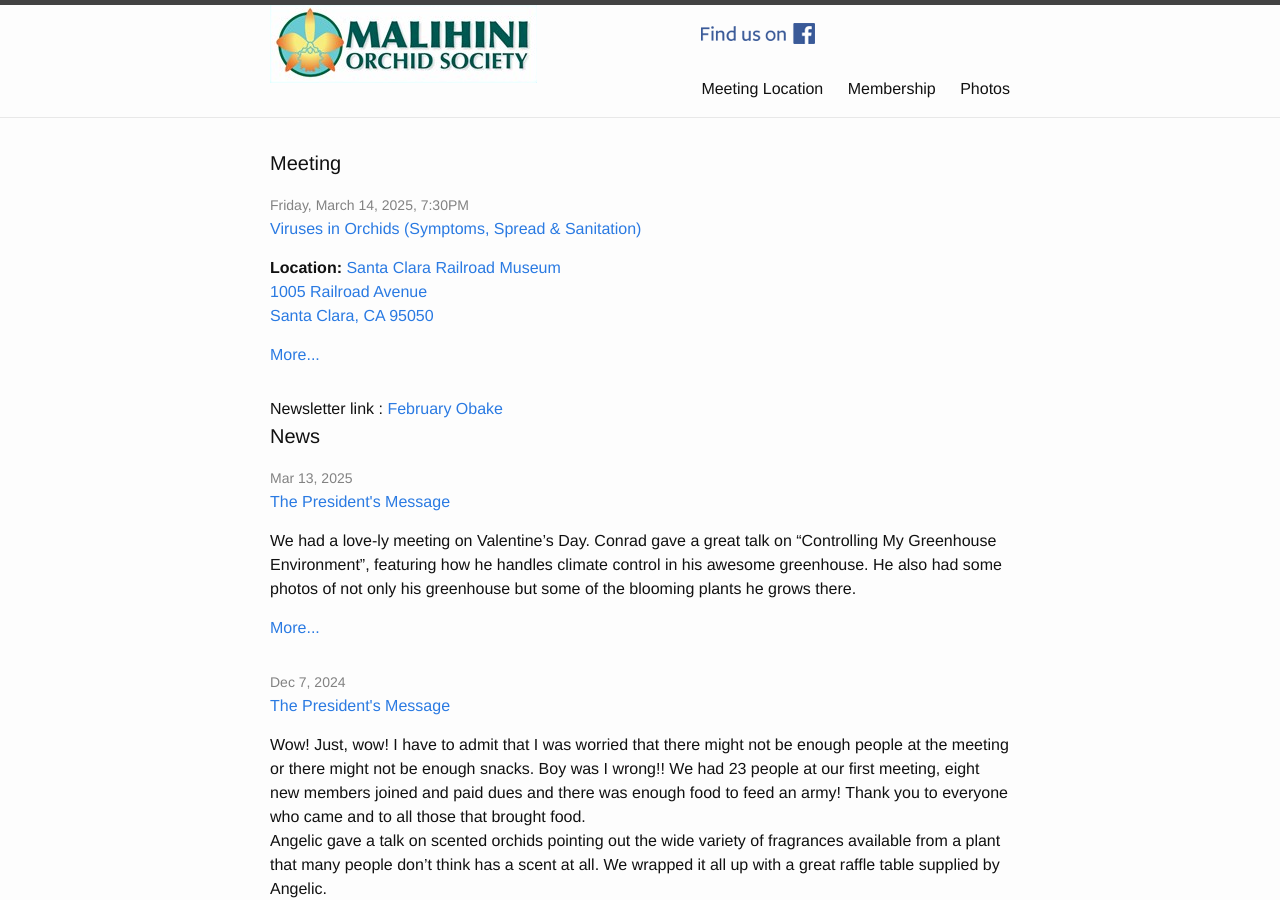
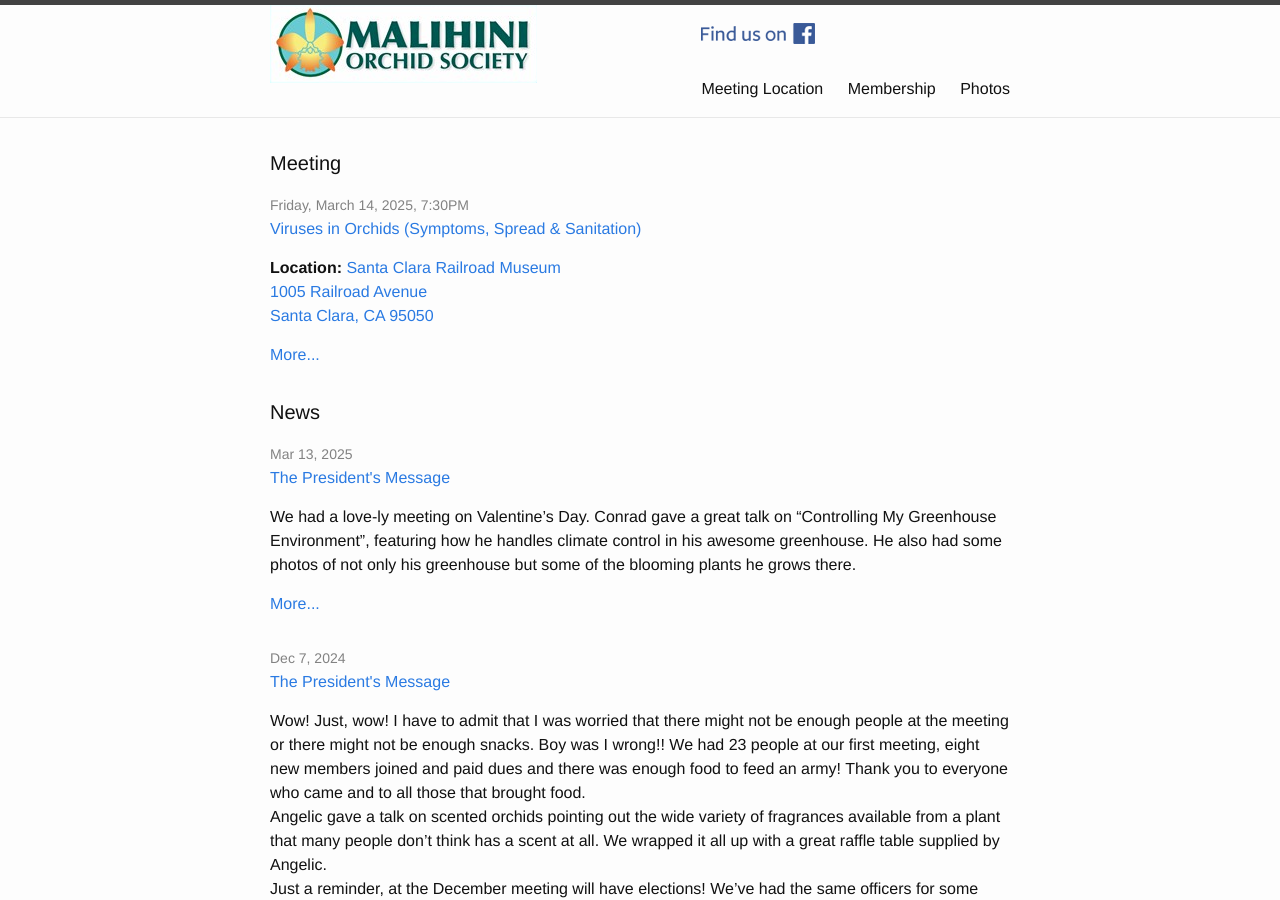
Before and after one commit to malihini/malihini.github.io, a Jekyll site: the page built from index.html, in a window 1280 px wide and 900 px high. Built offline with Jekyll 4.4.1, drawn with Linux system fonts in a browser that asks for light colours.

Commit message:
Update index.html

```diff
--- a/index.html
+++ b/index.html
@@ -23,7 +23,7 @@
     {% endfor %}
   </ul>
 
-    Newsletter link : <a href = "http://malihini.org/pdf/MOS_Obake_2_2025.pdf"> February Obake </a>
+  <!--   Newsletter link : <a href = "http://malihini.org/pdf/MOS_Obake_2_2025.pdf"> February Obake </a> -->
 <!--
  <script>
     // add current Obake URL here
```
